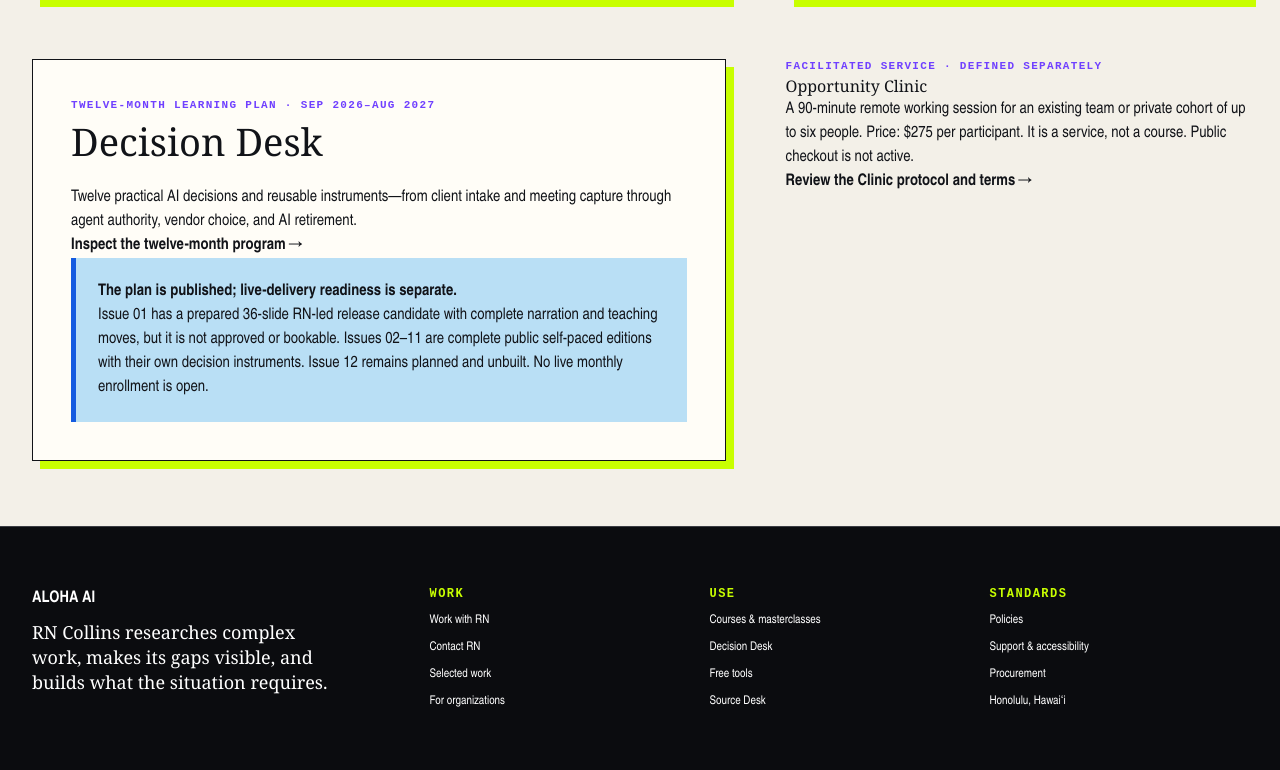
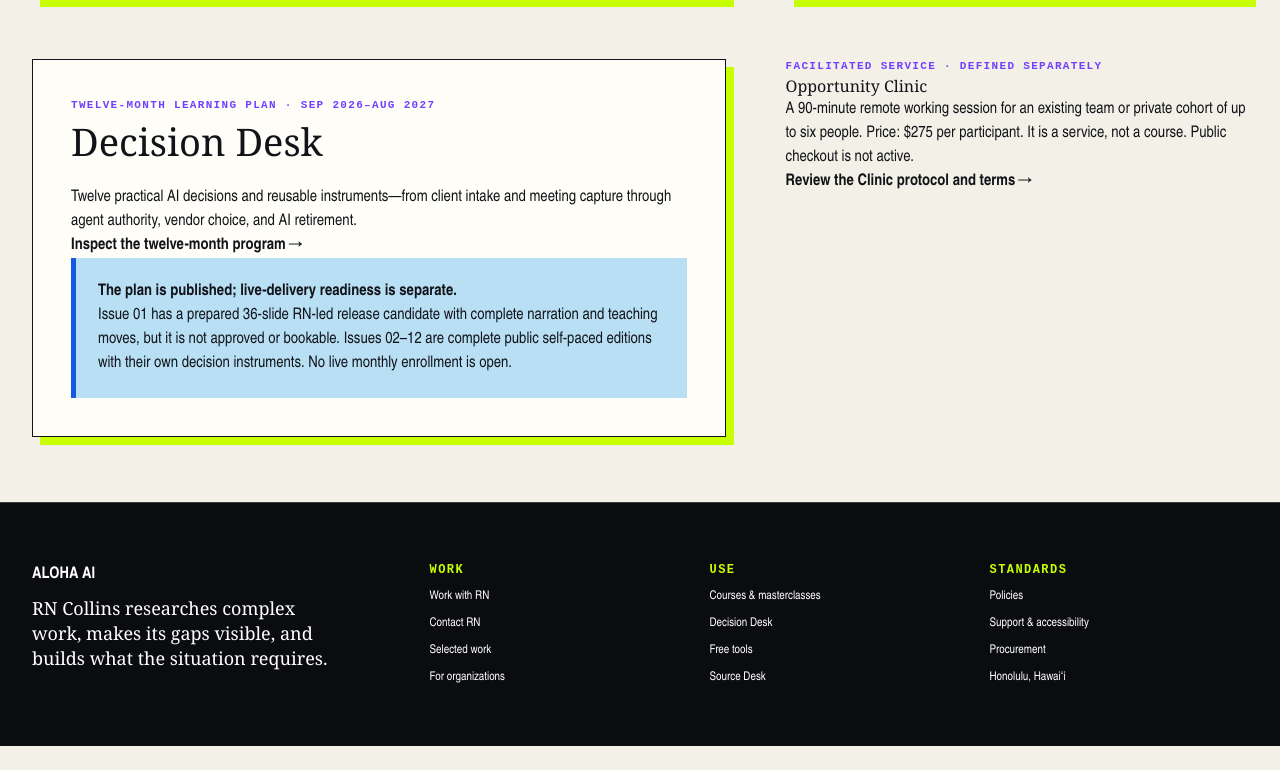
Before and after one commit to rn-collins/aloha-ai-consulting, a Next.js app: page /learning in a window 1280 px wide. Shown: the part 947-1717 px from the top of the page. After the commit the page ends 1693 px from the top, so only its background shows below. Built offline with nearby package versions, Linux system fonts and the light colour scheme.

Commit message:
Update Learning inventory for Issue 12

```diff
--- a/app/learning/page.tsx
+++ b/app/learning/page.tsx
@@ -9,7 +9,7 @@ export default function Learning(){return <SiteShell><main id="main">
   <section className="offer-grid wrap">
     <article className="offer-card"><p className="section-label">Complete open course · 15+ hours</p><h2>Build a Trust-Safe Citation Verifier</h2><p>Eighteen timed lessons and applied practices on citation failure, retrieval, proposition support, bounded verdicts, human review, and failure-focused evaluation.</p><Link className="text-link" href="/learning/citation-verifier">Start the course →</Link><div className="booking-state"><strong>Complete self-directed edition.</strong><br/>Includes a seven-part lab kit, eighteen-question knowledge check, local progress, capstone package, defense prompt, rubric, and portable record. No grading or credential.</div></article>
     <article className="offer-card"><p className="section-label">Complete self-paced flagship · 24 chapters</p><h2>AI &amp; Your Work</h2><p>Examine friction, inputs, judgment, risk, and value through the complete Define → Examine → Decide → Build method and the prepared Kōkua Studio case.</p><Link className="text-link" href="/learning/masterclass">Begin the flagship masterclass →</Link><div className="booking-state"><strong>Available now: complete self-paced web edition.</strong><br/>Includes 24 chapters totaling 105 minutes of labeled lesson time, the Opportunity Map, fictional case, four findings, intervention ladder, experiment and system design, Hawaiʻi operating context, workbook, and Monday Plan. Allow about two hours. The separate RN-led live edition is still in release review and is not open for booking.</div></article>
-    <article className="offer-card"><p className="section-label">Twelve-month learning plan · Sep 2026–Aug 2027</p><h2>Decision Desk</h2><p>Twelve practical AI decisions and reusable instruments—from client intake and meeting capture through agent authority, vendor choice, and AI retirement.</p><Link className="text-link" href="/learning/decision-desk">Inspect the twelve-month program →</Link><div className="booking-state"><strong>The plan is published; live-delivery readiness is separate.</strong><br/>Issue 01 has a prepared 36-slide RN-led release candidate with complete narration and teaching moves, but it is not approved or bookable. Issues 02–11 are complete public self-paced editions with their own decision instruments. Issue 12 remains planned and unbuilt. No live monthly enrollment is open.</div></article>
+    <article className="offer-card"><p className="section-label">Twelve-month learning plan · Sep 2026–Aug 2027</p><h2>Decision Desk</h2><p>Twelve practical AI decisions and reusable instruments—from client intake and meeting capture through agent authority, vendor choice, and AI retirement.</p><Link className="text-link" href="/learning/decision-desk">Inspect the twelve-month program →</Link><div className="booking-state"><strong>The plan is published; live-delivery readiness is separate.</strong><br/>Issue 01 has a prepared 36-slide RN-led release candidate with complete narration and teaching moves, but it is not approved or bookable. Issues 02–12 are complete public self-paced editions with their own decision instruments. No live monthly enrollment is open.</div></article>
     <aside><p className="section-label">Facilitated service · defined separately</p><h2>Opportunity Clinic</h2><p>A 90-minute remote working session for an existing team or private cohort of up to six people. Price: $275 per participant. It is a service, not a course. Public checkout is not active.</p><Link className="text-link" href="/work/ai-opportunity-clinic">Review the Clinic protocol and terms →</Link></aside>
   </section>
 </main></SiteShell>}
```
